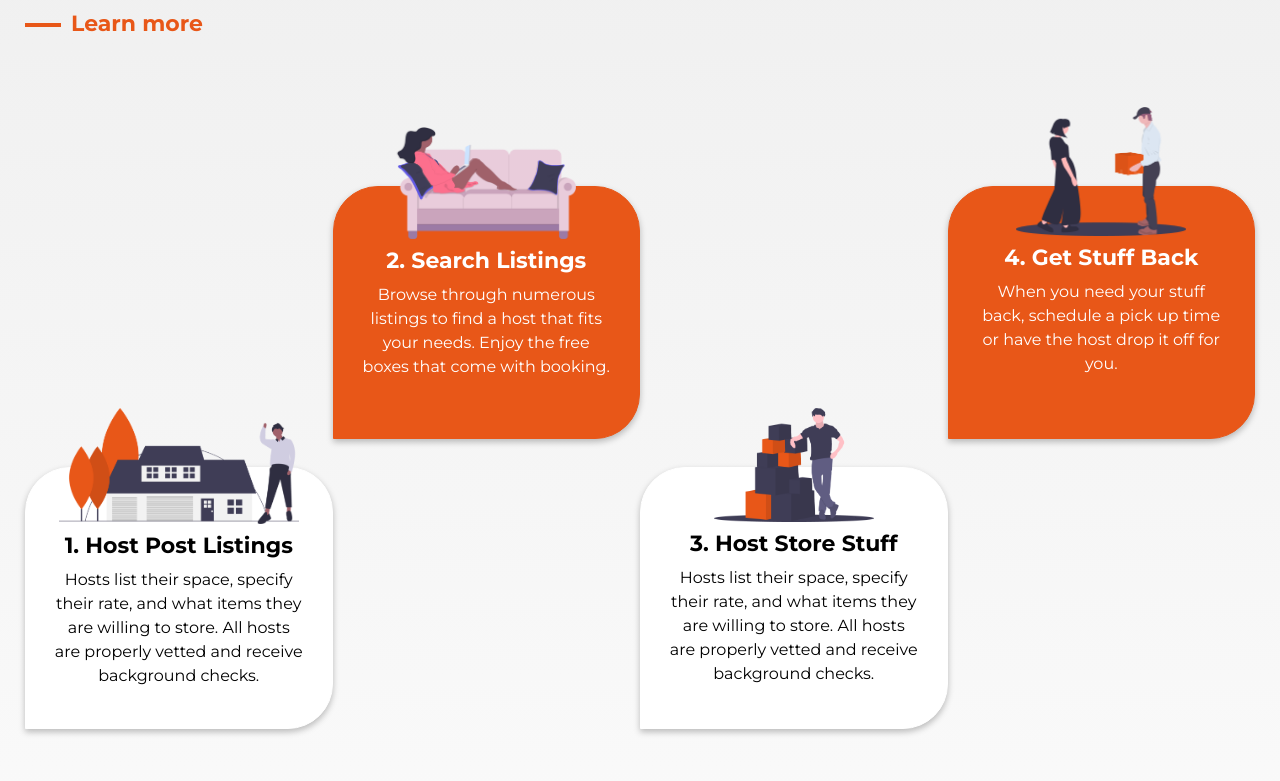
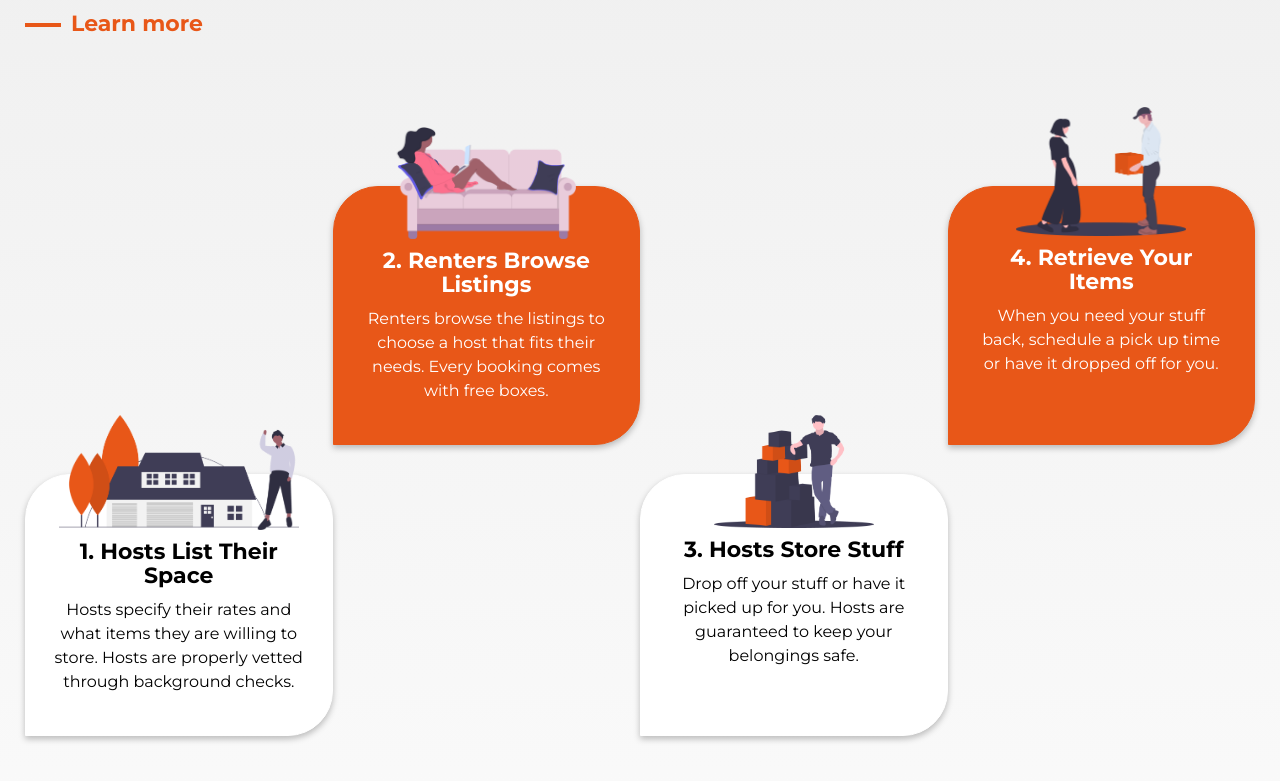
Before and after one commit to Stefano-fss/stef, a website: page src/index.html in a window 1280 px wide. Shown: the part 1721-2502 px from the top of the page. Drawn offline with nearby package versions, Linux system fonts and the light colour scheme.

Commit message:
changes to text

```diff
--- a/src/index.html
+++ b/src/index.html
@@ -130,24 +130,21 @@
                         </h2>
                         <p class="section-about__text section-about__text--para-1">Do you have too much stuff to bring
                             home
-                            for just a summer or when
-                            you go abroad?
+                            for just a summer or a semester abroad?
                             Try out
                             FreeSpace! We are a
-                            platform that allows you to find convenient affordable storage by connecting those who need
+                            platform that connects those who need
                             space to
                             nearby
                             people who have it. </p>
 
                         <p class="section-about__text section-about__text--para-2 "> Never again will you have to drive
                             to a
-                            storage facility or pay
+                            storage facility or pay for
                             more than
                             what your
-                            items are worth. Instead find a host that will pick up, store, and deliver your stuff so you
-                            don’t
-                            have to.
-                            As a bonus, we even offer free boxes with every booking. So, what
+                            items are worth. Instead, choose a host that will pick up, store, and deliver your stuff.
+                            We even offer free boxes with every booking. So, what
                             are
                             you
                             waiting for? Free up your space
@@ -182,50 +179,41 @@
                     <div class="gallery-cell works__card works__card--white card--1">
                         <div class="works__content works__content--1">
                             <img class="works__icon--1" src="img/images/png/full-size/waving-man-with-house.png" alt="">
-                            <h4 class="works__title works__title--1 h4-text">1. Host Post Listings</h4>
-                            <p class="works__text works__text--1">Hosts list their space, specify their rate, and
+                            <h4 class="works__title works__title--1 h4-text">1. Hosts List Their Space</h4>
+                            <p class="works__text works__text--1">
+                                Hosts specify their rates and
                                 what
                                 items
                                 they
                                 are
-                                willing to store. All hosts are
-                                properly vetted and receive background checks.</p>
+                                willing to store. Hosts are
+                                properly vetted through background checks.</p>
                         </div>
                     </div>
                     <div class="gallery-cell works__card works__card--orange card--2">
                         <div class="works__content works__content--2">
                             <img class="works__icon--2" src="img/images/png/full-size/girl-on-couch.png" alt="">
-                            <h4 class="works__title works__title--2 h4-text">2. Search Listings</h4>
-                            <p class="works__text works__text--2">Browse through numerous listings to find a host
-                                that
-                                fits
-                                your
-                                needs. Enjoy the free boxes that come with booking.
+                            <h4 class="works__title works__title--2 h4-text">2. Renters Browse Listings</h4>
+                            <p class="works__text works__text--2">Renters browse the listings to choose a host that fits their needs. Every booking comes with free boxes.
                             </p>
                         </div>
                     </div>
                     <div class="gallery-cell works__card works__card--white card--3">
                         <div class="works__content works__content--3">
                             <img class="works__icon--3" src="img/images/png/full-size/man-storing-boxes.png" alt="">
-                            <h4 class="works__title works__title--3 h4-text">3. Host Store Stuff</h4>
-                            <p class="works__text works__text--3">Hosts list their space, specify their rate, and
-                                what
-                                items
-                                they
-                                are
-                                willing to store. All hosts are properly vetted and receive background checks.</p>
+                            <h4 class="works__title works__title--3 h4-text">3. Hosts Store Stuff</h4>
+                            <p class="works__text works__text--3">Drop off your stuff or have it picked up for you. Hosts are guaranteed to keep your belongings safe.</p>
                         </div>
                     </div>
                     <div class="gallery-cell works__card works__card--orange card--4">
                         <div class="works__content works__content--4">
                             <img class="works__icon--4" src="img/images/png/full-size/man-and-girl-with-box.png" alt="">
-                            <h4 class="works__title works__title--4 h4-text">4. Get Stuff Back</h4>
+                            <h4 class="works__title works__title--4 h4-text">4. Retrieve Your Items</h4>
                             <p class="works__text works__text--4">When you need your stuff back, schedule a pick up
                                 time
                                 or
                                 have
-                                the
-                                host drop it off for you.</p>
+                                it dropped off for you.</p>
                         </div>
                     </div>
                 </div>
```
